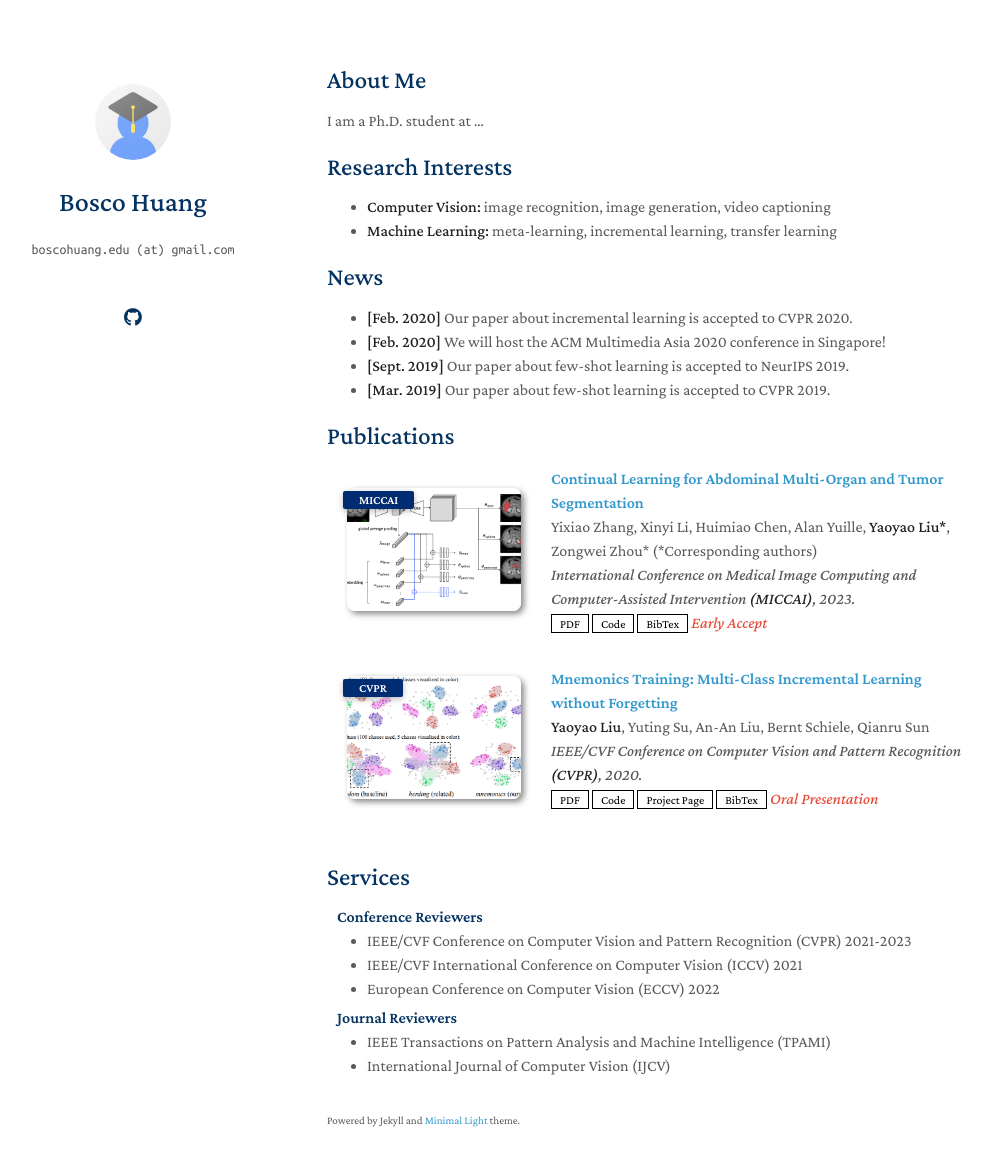
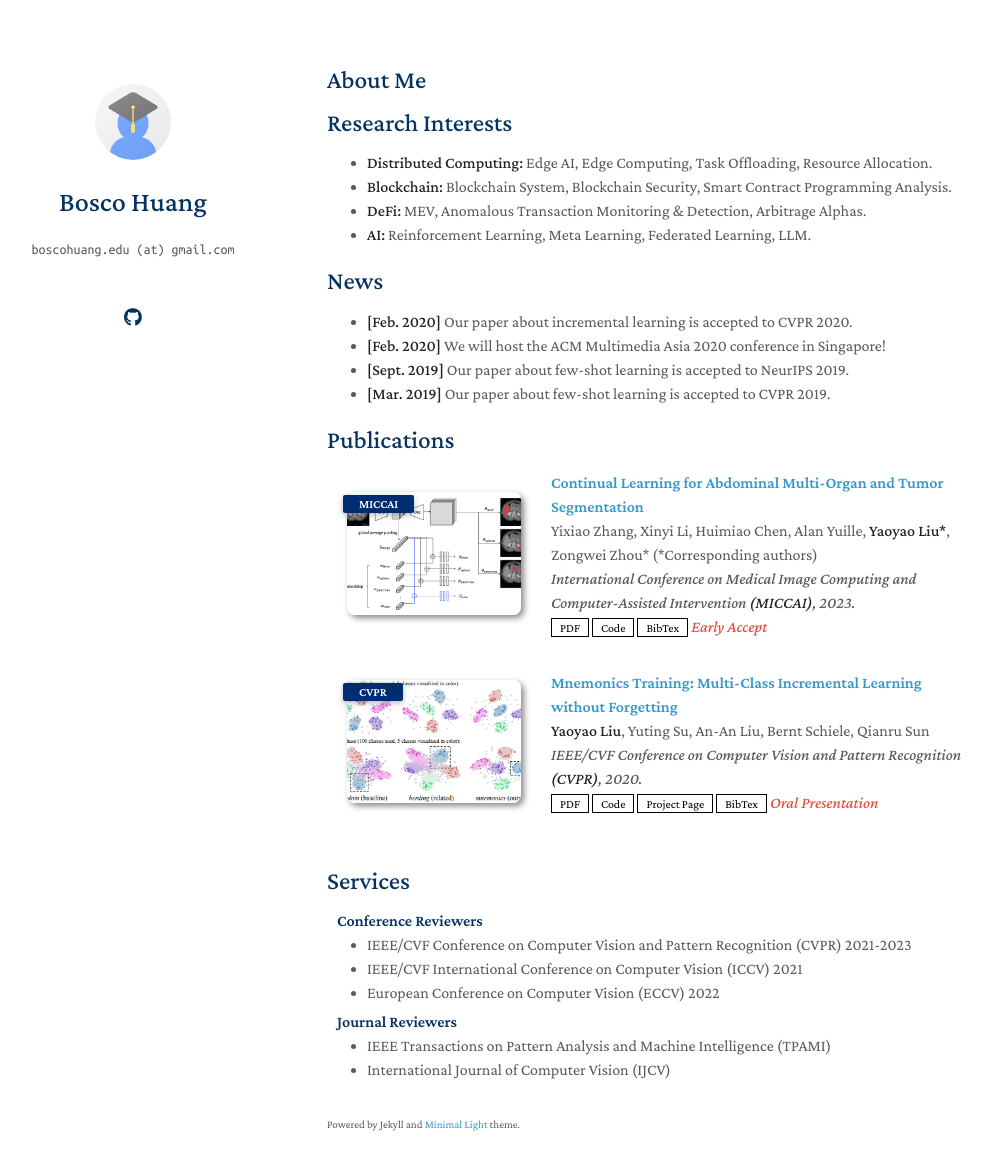
Before and after one commit to 0xBoscoHuang/0xBoscoHuang.github.io, a Jekyll site: the page built from index.md, in a window 1280 px wide and 1205 px high. Shown: the top 1170 px of the window, without its empty margins (143-1135 px from the left). Built offline with Jekyll 4.4.1, drawn with Linux system fonts in a browser that asks for light colours; a style sheet for code colours, icons or effects is not loaded.

Commit message:
update research interest

```diff
--- a/index.md
+++ b/index.md
@@ -4,12 +4,14 @@ layout: homepage
 
 ## About Me
 
-I am a Ph.D. student at ...
+
 
 ## Research Interests
 
-- **Computer Vision:** image recognition, image generation, video captioning
-- **Machine Learning:** meta-learning, incremental learning, transfer learning
+- **Distributed Computing:** Edge AI, Edge Computing, Task Offloading, Resource Allocation.
+- **Blockchain:** Blockchain System, Blockchain Security, Smart Contract Programming Analysis.
+- **DeFi:** MEV, Anomalous Transaction Monitoring & Detection, Arbitrage Alphas.
+- **AI:** Reinforcement Learning, Meta Learning, Federated Learning, LLM.
 
 ## News
 
```
